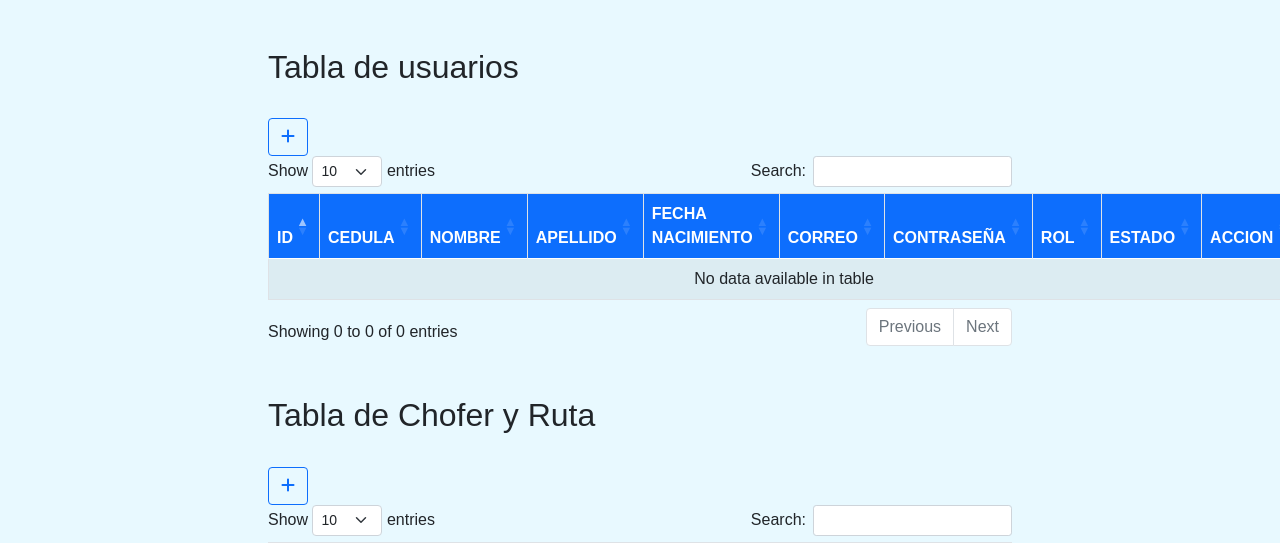
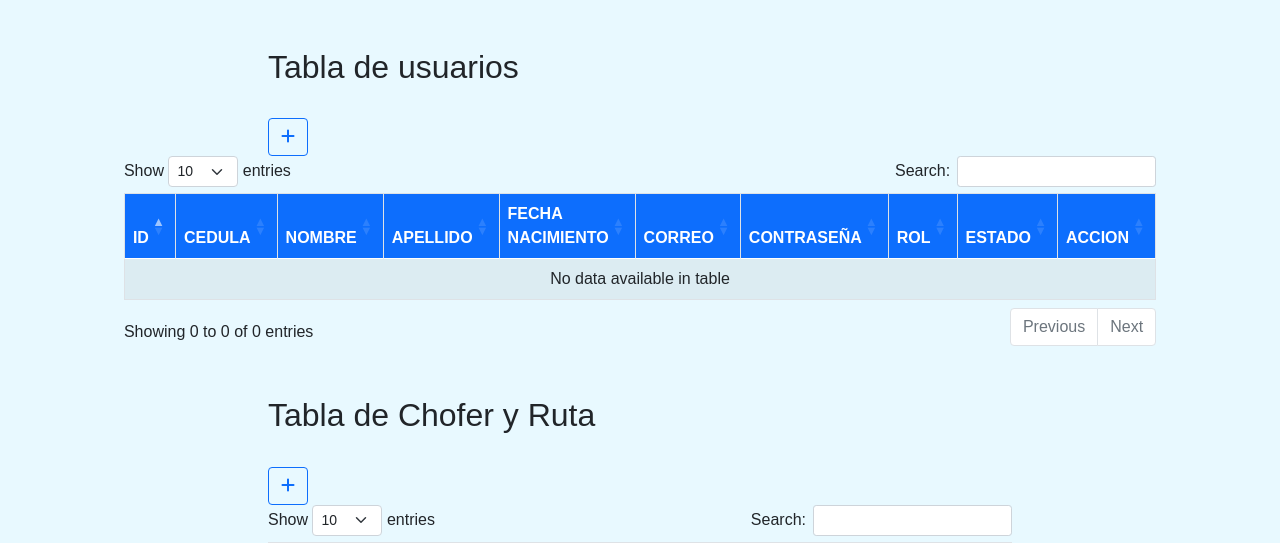
Before and after one commit to ozco26/Proyecto, a Node server app: page /MainAdmin in a window 1280 px wide. Shown: the part 66-609 px from the top of the page. Run offline with Node 20, Linux system fonts and the light colour scheme; data that the repository does not hold is empty; some libraries are stand-ins or nearby versions.

Commit message:
centrar tabla admin

```diff
--- a/views/AdministradorView.ejs
+++ b/views/AdministradorView.ejs
@@ -28,6 +28,7 @@
         <br>
             <h2>Tabla de usuarios</h2>
             <a href="/AdministradorViewCreateUS" class="btn btn-outline-primary mt-4"><i class="fa-solid fa-plus"></i></a>
+            <div style="display: flex; justify-content: center">
             <table id="tablausuario" class="table table-bordered table-striped text-center">
                 <thead>
                     <tr class="bg-primary text-white">
@@ -68,6 +69,7 @@
 
                 </tbody>
             </table>
+        </div>
         </div>
 
 <!--Tabla de Chofer - Ruta -->
```
